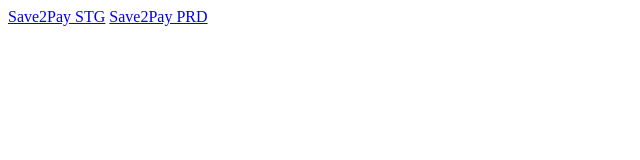
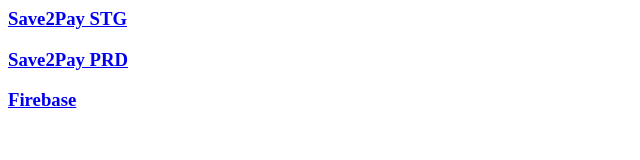
Before and after one commit to manank/manank.github.io, a plain HTML site: page page-visibility-test.html in a window 1280 px wide. Shown: the whole page, without its empty margins (0-640 px from the left). Drawn offline with Linux system fonts and the light colour scheme.

Commit message:
Added firebase

```diff
--- a/page-visibility-test.html
+++ b/page-visibility-test.html
@@ -2,8 +2,9 @@
 <script src="js/page-visibility.js"></script>
 
 <body>
-  <a href="https://s2p.stg.mpay.samsung.com/v1/welcome/eyJlbmMiOiJBMjU2R0NNIiwiYWxnIjoiZGlyIn0..2Phk9vkPpjCJgQBY._suhWzPHZU94VI7JOZT8m91rvLKelJpSqFActtMn7rnHkP_D30mls-HZeSWoKfTTd4jlZCk9xnUX_17bSg0G09v3-nfTZAolkD3QOxTVCwkEKb-c7_u8dY7osWYbUfNG.qWb-EB7YRsevSXWzqpguRg">Save2Pay STG</a>
-  <a href="https://s2p.mpay.samsung.com/v1/welcome/eyJlbmMiOiJBMjU2R0NNIiwiYWxnIjoiZGlyIn0..2Phk9vkPpjCJgQBY._suhWzPHZU94VI7JOZT8m91rvLKelJpSqFActtMn7rnHkP_D30mls-HZeSWoKfTTd4jlZCk9xnUX_17bSg0G09v3-nfTZAolkD3QOxTVCwkEKb-c7_u8dY7osWYbUfNG.qWb-EB7YRsevSXWzqpguRg">Save2Pay PRD</a>
+  <h3><a href="https://s2p.stg.mpay.samsung.com/v1/welcome/eyJlbmMiOiJBMjU2R0NNIiwiYWxnIjoiZGlyIn0..2Phk9vkPpjCJgQBY._suhWzPHZU94VI7JOZT8m91rvLKelJpSqFActtMn7rnHkP_D30mls-HZeSWoKfTTd4jlZCk9xnUX_17bSg0G09v3-nfTZAolkD3QOxTVCwkEKb-c7_u8dY7osWYbUfNG.qWb-EB7YRsevSXWzqpguRg">Save2Pay STG</a></h3>
+  <h3><a href="https://s2p.mpay.samsung.com/v1/welcome/eyJlbmMiOiJBMjU2R0NNIiwiYWxnIjoiZGlyIn0..2Phk9vkPpjCJgQBY._suhWzPHZU94VI7JOZT8m91rvLKelJpSqFActtMn7rnHkP_D30mls-HZeSWoKfTTd4jlZCk9xnUX_17bSg0G09v3-nfTZAolkD3QOxTVCwkEKb-c7_u8dY7osWYbUfNG.qWb-EB7YRsevSXWzqpguRg">Save2Pay PRD</a></h3>
+  <h3><a href="https://jfna7.app.goo.gl/?link=https%3A%2F%2Fs2p.stg.mpay.samsung.com%2Fv2%2Fwelcome%2FeyJlbmMiOiJBMjU2R0NNIiwiYWxnIjoiZGlyIn0..OejgnhgKjAksExVo.EGzBm87rZm9zsWYx_x4WbNWopbwJgdd9XT7tL5ErA9oe1f54Fv4sMZwFsI-LFKqbXNKKJLBLwaQw_0s0cd-pEmY0N2MbOc_e-2zVBnpvkx7bNgj6OWmobcmU_oE._asdIev4uLw2WZAxCqjIVw%3FclientId%3Dcb0a39943bc542e2811430f685a08460&apn=com.samsung.android.spay&dfl=https%3A%2F%2Fs2p.stg.mpay.samsung.com%2Fv2%2Fwelcome%2FeyJlbmMiOiJBMjU2R0NNIiwiYWxnIjoiZGlyIn0..OejgnhgKjAksExVo.EGzBm87rZm9zsWYx_x4WbNWopbwJgdd9XT7tL5ErA9oe1f54Fv4sMZwFsI-LFKqbXNKKJLBLwaQw_0s0cd-pEmY0N2MbOc_e-2zVBnpvkx7bNgj6OWmobcmU_oE._asdIev4uLw2WZAxCqjIVw%3FclientId%3Dcb0a39943bc542e2811430f685a08460&amv=270300000">Firebase</a></h3>
 </body>
 
 </html>
```
